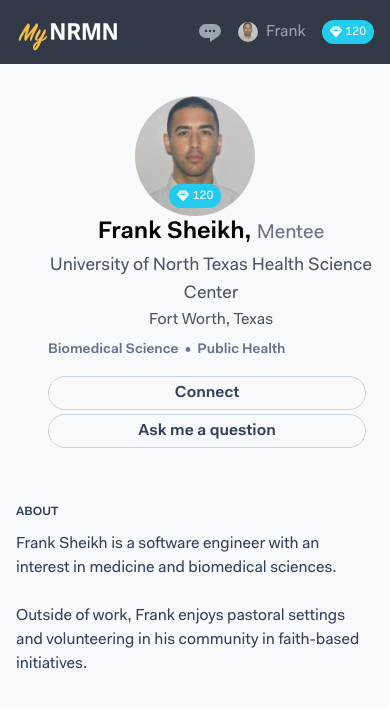
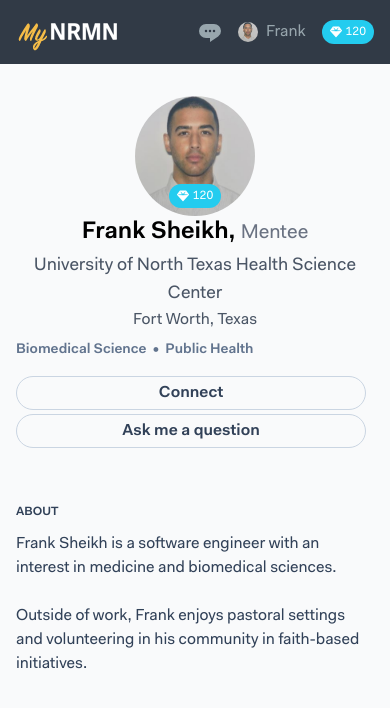
Before and after one commit to fahd/nrmn_mock, a React (Vite) app: page /user/1 in a window 390 px wide. Shown: the top 708 px of the page. Built offline with nearby package versions, Linux system fonts and the light colour scheme.

Commit message:
[edit] edited user profile padding

```diff
--- a/src/pages/Profile/Profile.tsx
+++ b/src/pages/Profile/Profile.tsx
@@ -47,7 +47,7 @@
               />
             </div>
           </div>
-          <div className="flex pl-8 flex-col">
+          <div className="flex pl-0 lg:pl-8 flex-col">
             <h1 className="text-2xl font-semibold pb-1 text-center lg:text-left">
               {first_name} {last_name},{' '}
               <small className="text-gray-500 font-normal text-xl">
```
